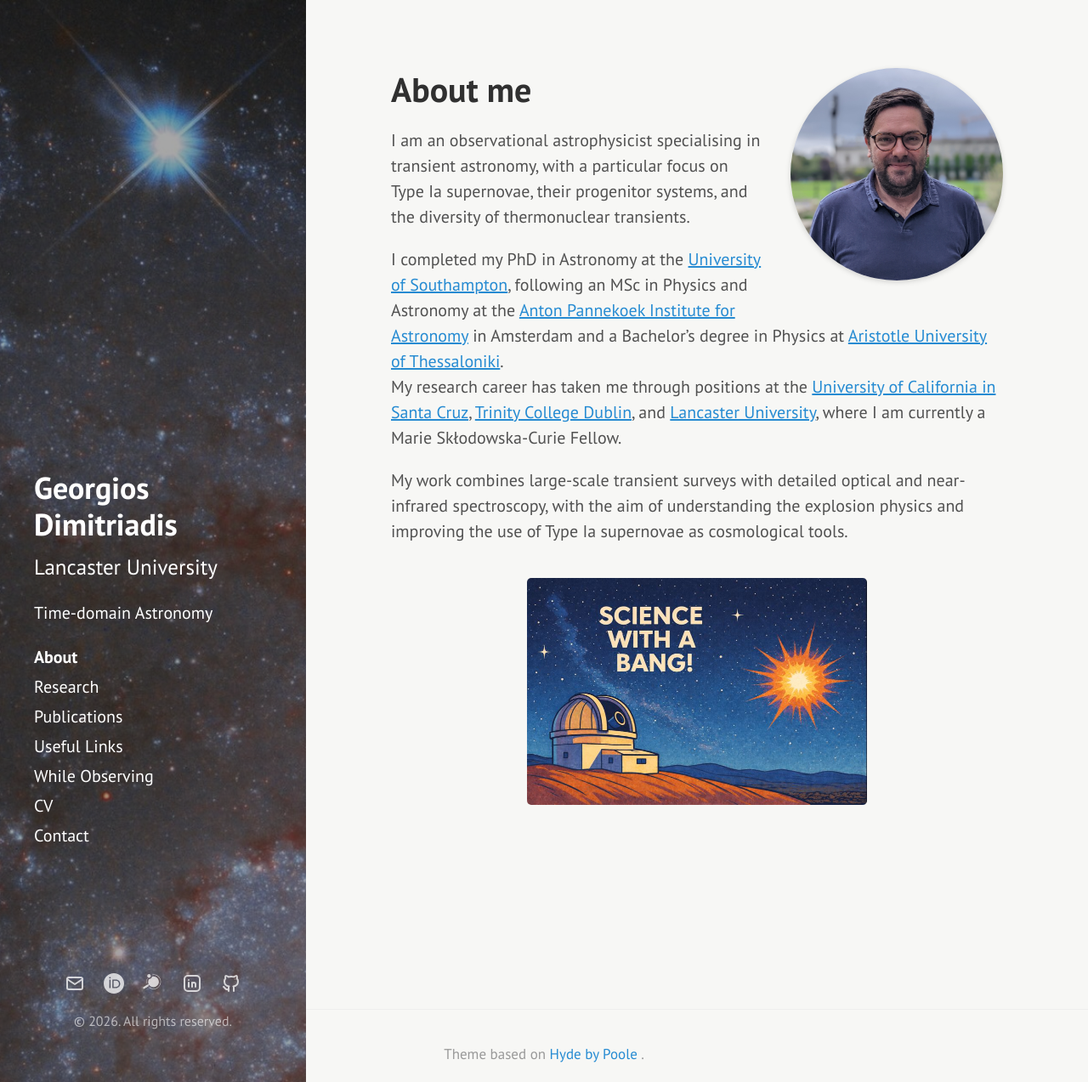
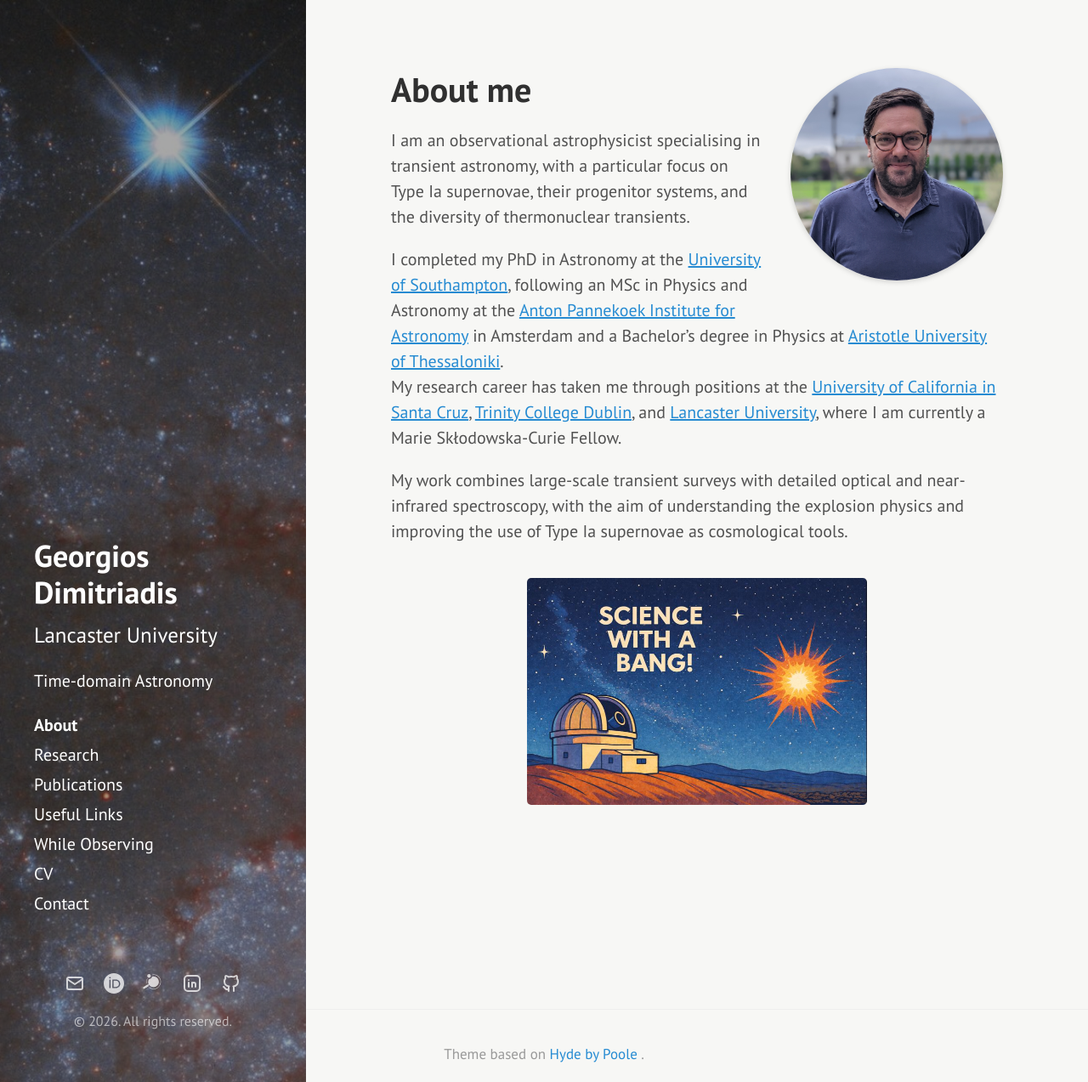
Before and after one commit to geodimitriadis/geodimitriadis.github.io, a Jekyll site: the page built from index.md, in a window 1280 px wide and 1273 px high. Shown: the whole window at 85% size. Built offline with Jekyll 4.4.1, drawn with Linux system fonts in a browser that asks for light colours.

Commit message:
Update hyde.css

```diff
--- a/public/css/hyde.css
+++ b/public/css/hyde.css
@@ -165,7 +165,7 @@ a.sidebar-nav-item:focus {
 
     /* THIS is what moves it lower */
     justify-content: flex-end;
-    padding-bottom: 5rem;  /* adjust this number */
+    padding-bottom: 1rem;  /* adjust this number */
   }
 }
 
```
